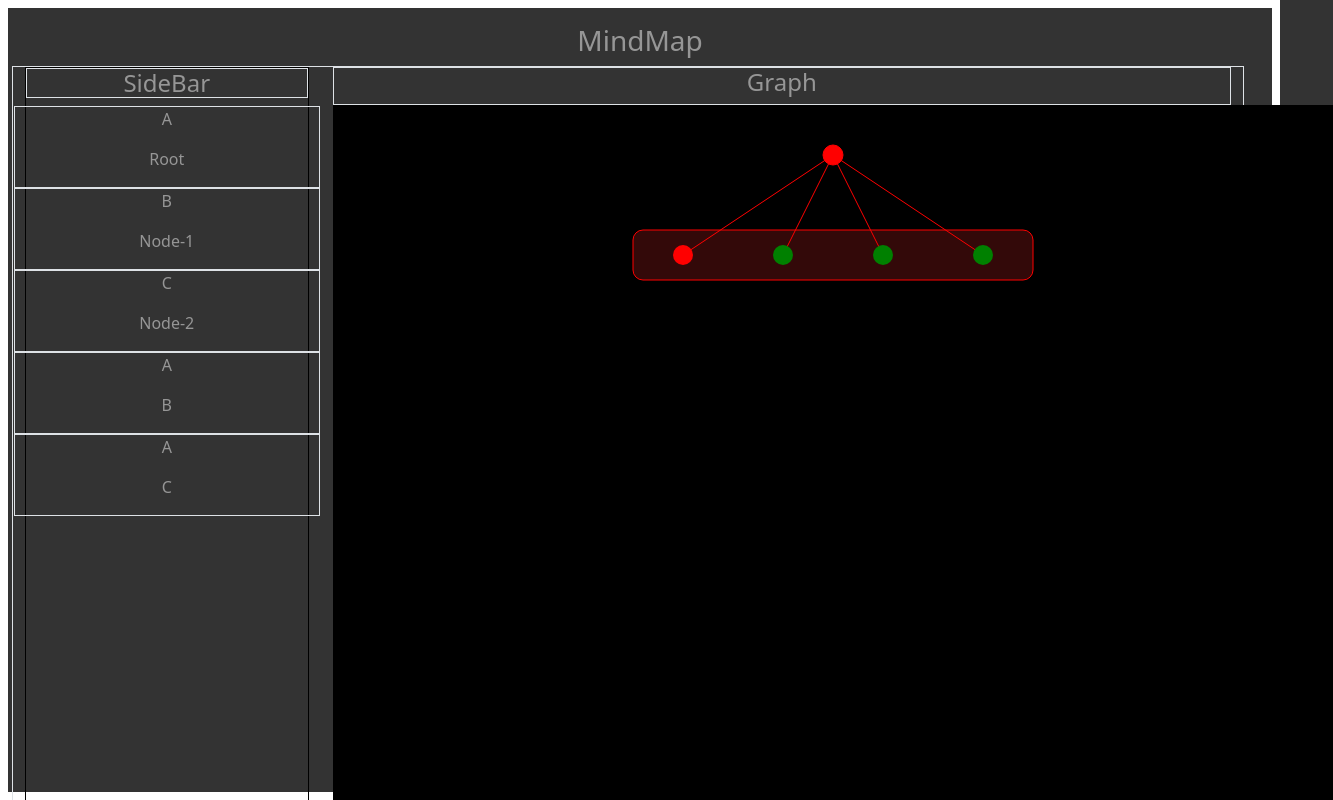
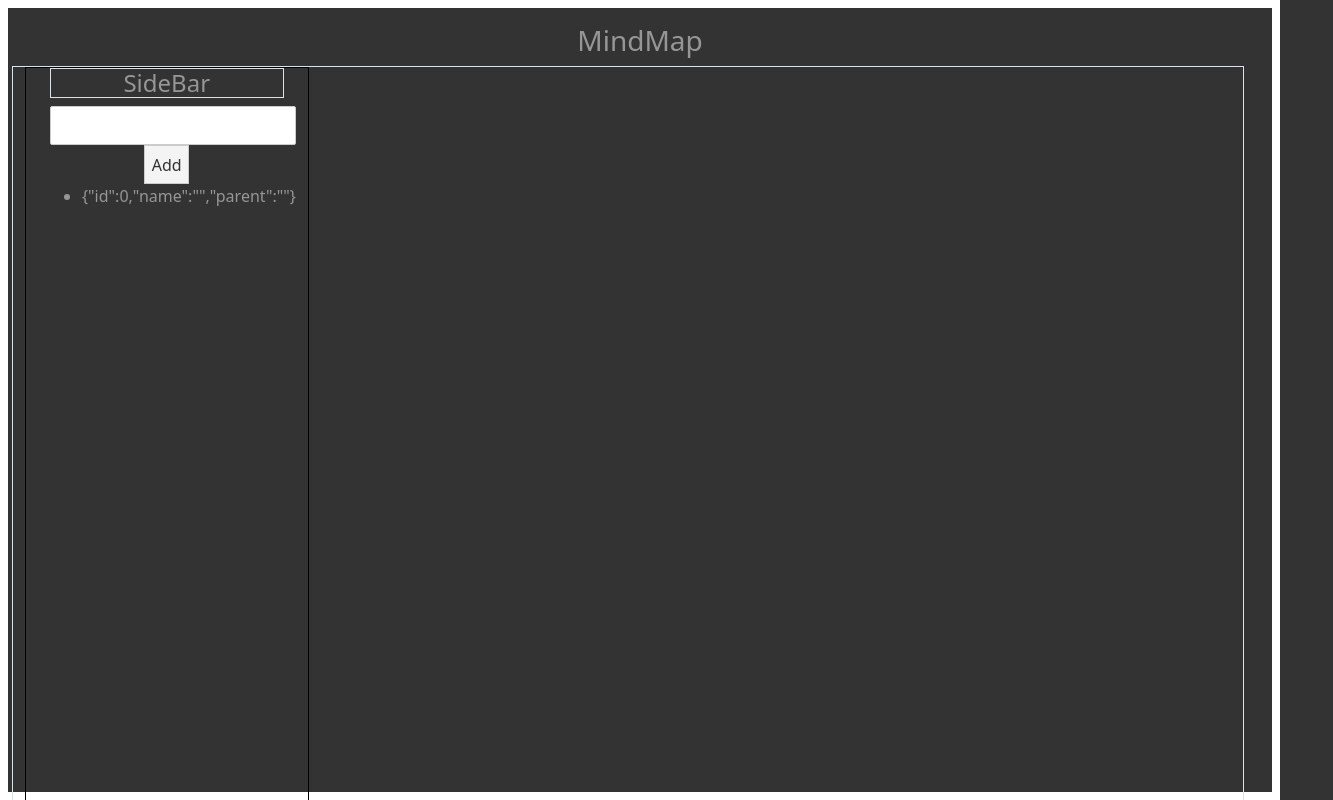
Before and after one commit to NomadSauce/MindMap, a Svelte app: page / in a window 1280 px wide. Shown: the top 800 px of the page, 1333 px wide, since content can reach past the window. Built offline with nearby package versions, Linux system fonts and the light colour scheme.

Commit message:
List Items, multi-level siblings and children

```diff
--- a/package.json
+++ b/package.json
@@ -19,6 +19,7 @@
   },
   "dependencies": {
     "bootstrap": "^5.2.2",
+    "d3-hierarchy": "^3.1.2",
     "sirv-cli": "^2.0.0"
   }
 }
--- a/src/components/DecisionTree.svelte
+++ b/src/components/DecisionTree.svelte
@@ -20,7 +20,7 @@
     }
 
     function hasChildren(node) {
-        return node.children.length > 0
+        return node.children
     }
 </script>
 
@@ -44,7 +44,6 @@
         r=10
         stroke='red'
         fill='red'
-
     />
 </g>
 
@@ -62,7 +61,11 @@
 </g>
 
 {#each rootC as node, i }
+    {#if !node.children}
+
+    {/if}
     <g class="node">
+
         <line
             x1={middle}
             y1=50
@@ -77,7 +80,7 @@
                 cx={(middle - (rootC.length/2) * 100) + (i)*100 + 50 }
                 cy={levelLen}
                 r=10
-                fill={(hasChildren(node)) ? 'red' : 'green'}
+                fill={(!node.children) ? 'red' : 'green'}
             />
 
     </g>
--- /dev/null
+++ b/src/components/Item.svelte
@@ -0,0 +1,63 @@
+<script>
+    import Item from './Item.svelte'
+    import { createEventDispatcher } from 'svelte'
+
+    export let node
+    export let lastChild
+
+    const dispatch = createEventDispatcher()
+
+    const addSibling = (e) => {
+        dispatch('addItem', {
+            id: Math.random(),
+            name: '',
+            parent: node.parent.data.id,
+        })
+    }
+
+    const addItem = (e) => {
+        dispatch('addItem', {
+            id: Math.random(),
+            name: '',
+            parent: node.data.id
+        })
+    }
+
+    const bubbleUpAdd = (e) => {
+        dispatch('addItem', e.detail)
+    }
+
+    const deleteItem = (e) => {
+        dispatch('deleteItem', { id: node.data.id })
+    }
+
+    const bubbleUpDelete = (e) => {
+        dispatch('deleteItime', e.detail)
+    }
+
+</script>
+
+<div style='margin-left: {node.depth * 40}px;'>
+    <input type='text' />
+    {#if !node.children}
+        <button on:click={addItem}>Add</button>
+        {#if !node.children && node.depth > 0}
+            <button on:click={deleteItem}>Delete</button>
+        {/if}
+    {/if}
+</div>
+{#if node.children}
+    {#each node.children as child, i}
+        <Item
+            node={child}
+            lastChild={i === node.children.length - 1}
+            on:addItem={bubbleUpAdd}
+            on:deleteItem={bubbleUpDelete}
+        />
+    {/each}
+{/if}
+{#if lastChild && node.depth > 0}
+    <div style='margin-left: {node.depth * 40}px;'>
+        <button on:click={addSibling}>Add</button>
+    </div>
+{/if}
--- a/src/components/MindMap.svelte
+++ b/src/components/MindMap.svelte
@@ -11,11 +11,11 @@
 <div class="col-12 border h-100 row">
 
     <div class="col-3 sidebar">
-        <SideBar data={$nodeStore} />
+        <SideBar data={$nodeStore2} />
     </div>
     <div class="col-9">
-        <DecisionTree data={$nodeStore2} />
-        <Graph data={$nodeStore} />
+        <!-- <DecisionTree data={$nodeStore2} /> -->
+        <!-- <Graph data={$nodeStore} /> -->
     </div>
 
 </div>
--- a/src/components/SideBar.svelte
+++ b/src/components/SideBar.svelte
@@ -1,27 +1,58 @@
 <script>
+    import { stratify } from 'd3-hierarchy'
+    import Item from './Item.svelte';
     export let data
-    $: nodes = data.nodes
-    $: links = data.links
+    $: items = data
+    $: tree = stratify().parentId((d) => d.parent)(items)
 
+
+    function addItem(e) {
+        console.log('Add Child', e)
+        items = [
+            ...items,
+            {
+                id: e.detail.id,
+                name: e.detail.name,
+                parent: e.detail.parent,
+            }
+        ]
+
+    }
+
+    function deleteItem(e) {
+        items = items.filter((d) => d.id !== e.detail.id)
+    }
 </script>
 
 
 
 
-<div class="sidebar h-100">
+<div class="container sidebar h-100">
     <h4 class="border">SideBar</h4>
-    {#each nodes as node }
-    <div class="row border">
-        <p>{node.id}</p>
-        <p>{node.label}</p>
+
+    <Item
+        node={tree}
+        lastChild={!tree.children}
+        on:addItem={addItem}
+        on:deleteItem={deleteItem}
+    />
+    <ul>
+        {#each items as item }
+            <li>{JSON.stringify(item)}</li>
+        {/each}
+    </ul>
+
+    <!-- {JSON.stringify(tree)} -->
+
+
+    <!-- {#each nodes as node }
+    <div class="row border p-3 m-3">
+        <p>{node.name}</p>
+        {#if !node.children}
+            <button on:click={addItem}>Add</button>
+        {/if}
     </div>
-    {/each}
-    {#each links as link }
-    <div class="row border">
-        <p>{link.start}</p>
-        <p>{link.target}</p>
-    </div>
-    {/each}
+    {/each} -->
 
         <!-- <p>{JSON.stringify(data.nodes)}</p> -->
 </div>
--- a/src/stores/store.js
+++ b/src/stores/store.js
@@ -33,36 +33,11 @@ export const nodeStore = writable(
 )
 
 export const nodeStore2 = writable(
-    {
-        name: 'Root',
-        children: [
-            {
-                name: 'B-1',
-                children: [
-                    {
-                        name: 'SB-1',
-                        children: []
-                    },
-                    {
-                        name: 'SB-2',
-                        children: []
-                    }
-                ]
-            },
-            {
-                name: 'B-2',
-                children: []
-            },
-            {
-                name: 'B-2',
-                children: []
-            },
-            {
-                name: 'B-2',
-                children: []
-            },
-
-
-        ]
-    }
+    [
+        {
+            id: 0,
+            name: '',
+            parent: ''
+        }
+    ]
 )
```
Also changed, not shown: 1 other file (tests, documents, lock files or other folders). Lines whose indentation alone changed are shown as unchanged.
